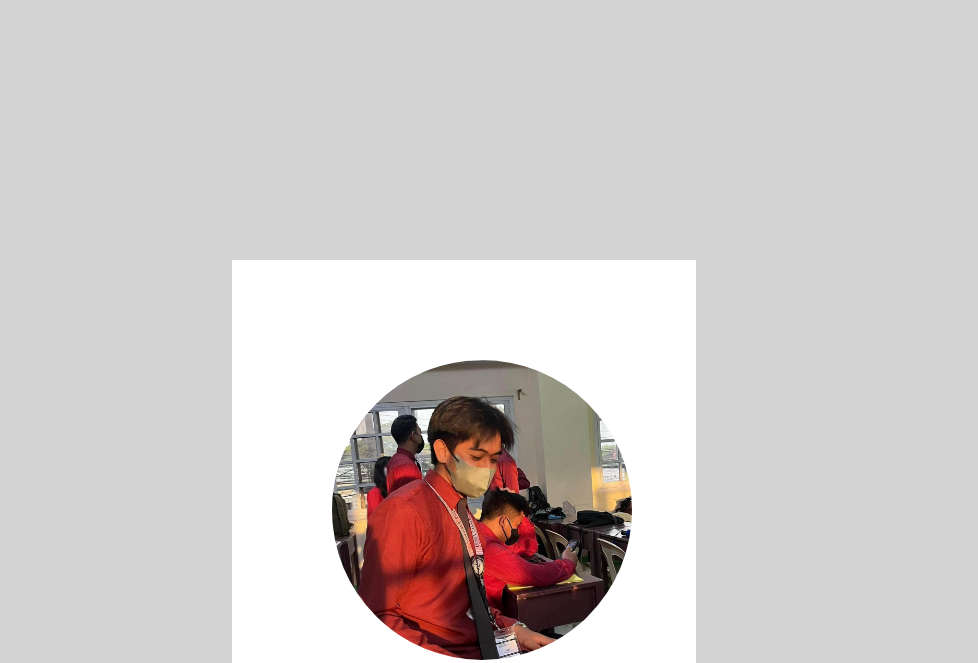
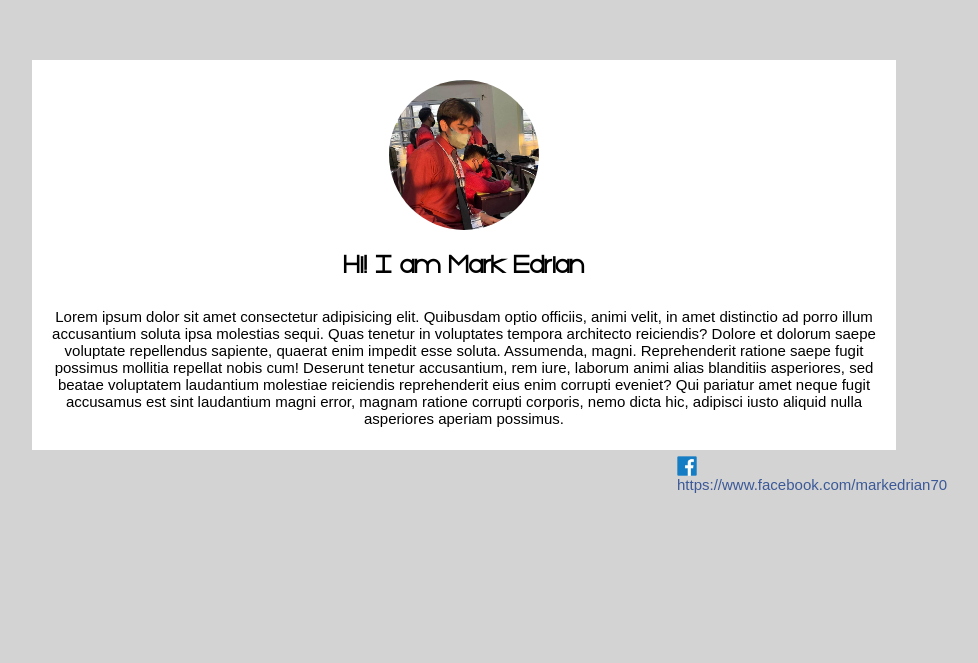
Before and after one commit to czarinadg/talavera--mark-edrian--css-activity--1a, a plain HTML site: page index.html in a window 1280 px wide. Shown: the part 140-803 px from the top of the page, without its empty margins (176-1154 px from the left). Drawn offline with Linux system fonts and the light colour scheme.

Commit message:
practice finished

```diff
--- a/CSS/style.css
+++ b/CSS/style.css
@@ -1,10 +1,21 @@
+@font-face {
+    font-family: Gasalt-Black;
+    src: url("../fonts/Gasalt-Black.ttf");
+}
+
+@font-face {
+    font-family: Gasalt-Regular;
+    src: url("../fonts/Gasalt-Regular.ttf");
+}
+
 body{
-    background-color: lightgray;
+    background-color: lightgray;align-items:center ;
 }
 .content{
-margin: 400px;
-padding: 100px;
+margin: 200px;
+padding: 20px;
 background: white;
+height: 350px;
 
 }
 
@@ -13,19 +24,20 @@ background: white;
     display: block;
     margin-left: auto;
     margin-right: auto;
-    width: 300px;
-
+    width: 150px;
     }
 .name{
 
-    font-family:Black;
-    color: black;
+    font-family: Gasalt-Regular;
+    /* color: black; */
     text-align: center;
+    font-weight: bold;
+
 }
 .bio{
     text-align: center;
-    text-align: justify;
-    font-size: 40px;
+    font-family: Arial, Helvetica, sans-serif;
+    font-size: 15px;
 
 }
 
@@ -39,17 +51,27 @@ a{
     color:  #3b5998;
     padding: 14px 25px;
      display: inline-block;
-    border-radius: 40px;
+
+
     text-align: center;
-    font-size: 23px;
+    font-size: 15px;
+    margin-left: 600px;
 
 }
-}
+
 
 .social-link:hover{
-    border: solid  #3b5998 ;
-    background-color:  #3b5998;
+    background-color:  #4c75ce;
     color: white;
+    font-size: 15px;
+    margin-left: 600px;
+    border-radius: 40px;
+    /* padding-left: 20px;
+    padding-right: 20px;
+    padding-top: 10px;
+    padding-bottom: 10px; */
+
+    padding: 14px 25px;
 
 }
 .social-icon{
```
